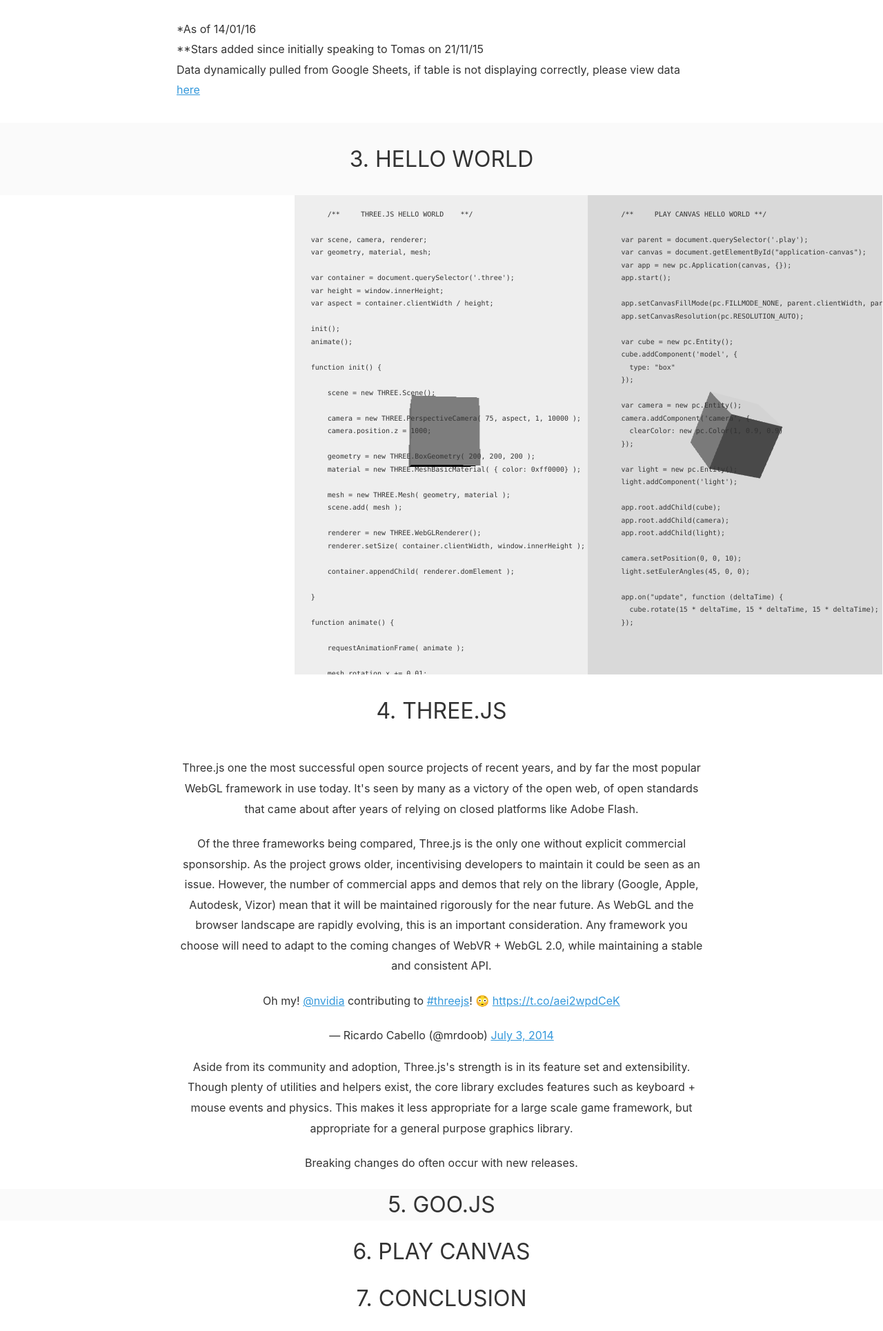
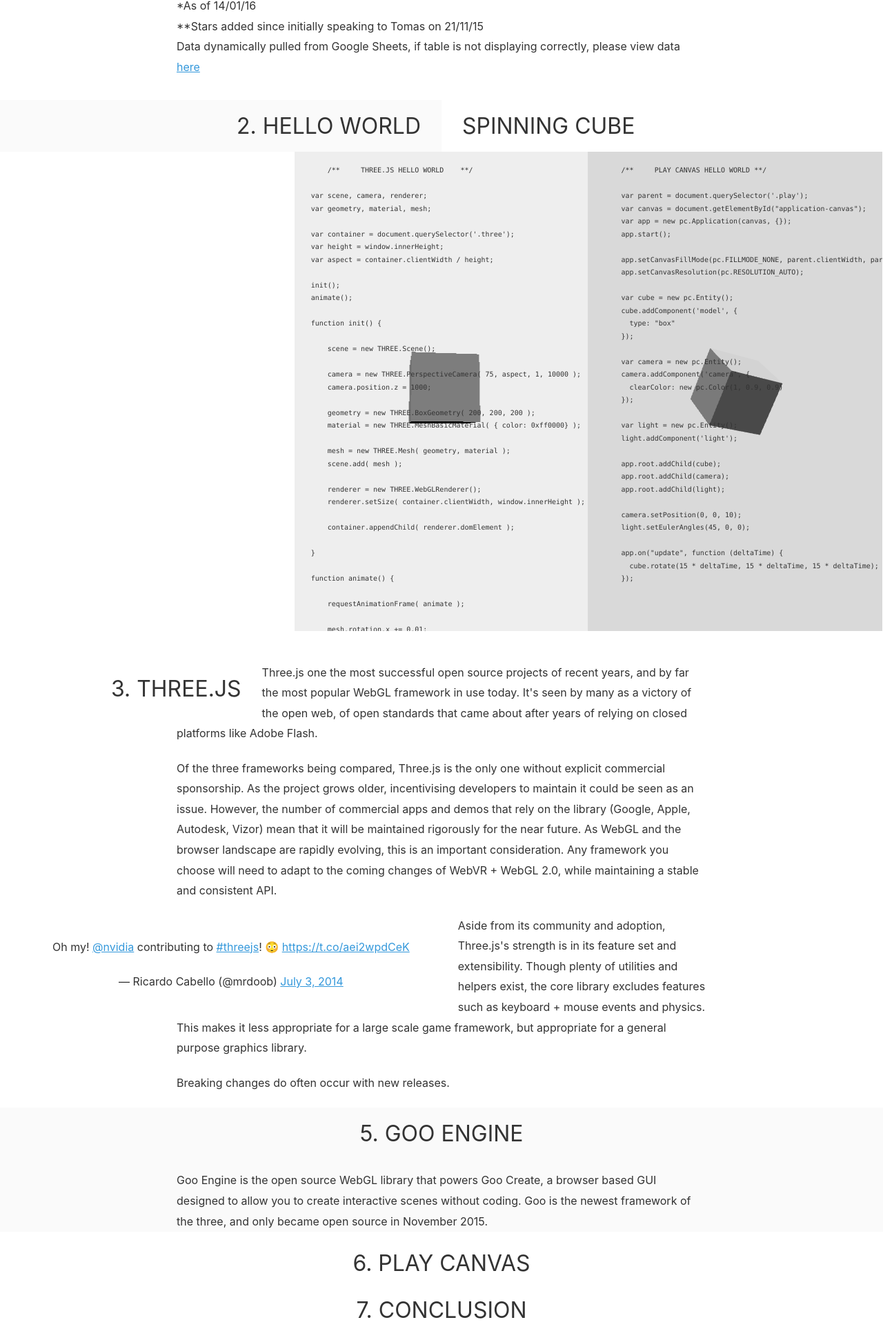
Before and after one commit to bnjm/webgl-framework-comparison, a website: page index.html in a window 1280 px wide. Shown: the part 568-2498 px from the top of the page at 69% size. Drawn offline with Linux system fonts and the light colour scheme; no server answers; a script that the page names is missing.

Commit message:
goo paragraphs

```diff
--- a/index.html
+++ b/index.html
@@ -2,7 +2,7 @@
 <html lang="en">
 <head>
 	<meta charset="UTF-8">
-	<title>Three.js Overview</title>
+	<title>WebGL framework overview</title>
 	<link rel="stylesheet" href="./furtive.css">
 	<style>
 		html, body { max-width: 100vw;}
@@ -33,17 +33,12 @@
 			content:'';
 		}
 		.three { margin-right: -1px;}
-		@media (max-width: 960px), (max-aspect-ratio: 1/1){
-			.m {
-				width: 100%;
-			}
-		}
 
 		pre { margin: 0;}
 		code {
 			position: absolute;
-			height: calc(100% - 105px);
-			width: calc(100%/3);
+			height: calc(100vh - 105px);
+			width: calc(100vw/3);
 			font-size: 10px;
 			overflow-y: hidden;
 		}
@@ -55,6 +50,7 @@
 		td {
 			white-space:pre;
 			vertical-align: text-top;
+			overflow: hidden;
 		}
 		tr {
 			border-bottom: 1px solid rgba(0,0,0,0.2);
@@ -75,8 +71,42 @@
 			overflow:hidden;
 		}
 		.pad {
-			padding: 30px;
+			padding: 15px 30px;
 			margin: 0;
+		}
+		.top {
+			margin-top: 30px;
+		}
+		.left {
+			width: 50%;
+			float: left;
+		}
+		.mv--left {
+			margin-left: -125px;
+		}
+		.mv--left-far {
+			margin-left: -250px;
+		}
+		.mv--right-far {
+			margin-right: -250px;
+		}
+
+		@media (max-width: 960px), (max-aspect-ratio: 1/1){
+			.m {
+				width: 100%;
+			}
+			code {
+				width: 100%;
+			}
+			.mv--left-far, .mv--left, .mv--right-far {
+				display:block;
+				margin:auto;
+				position: relative;
+				float:none;
+			}
+			h3 {
+				margin-top: 30px	;
+			}
 		}
 
 	</style>
@@ -86,13 +116,13 @@
 		<header class="txt--center">
 			<h1>WebGL Framework Comparison</h1>
 		</header>
-		<h3>1. introduction</h3>
+		<h3>1. overview</h3>
 		<p>This is a brief comparison the WebGL frameworks Three.js, Play Canvas and Goo Engine.
+			<br>
 			Frameworks will be compared with respect to their appropriateness for use in a complex 3d Architectural application.
 		</p>
 	</section>
 	<section class="p2 introduction">
-	<h3 class="txt--center" id="z">2. Overview <br></h3>
 	<br>
 		<table class="titles" style="table-layout: fixed">
 			<thead>
@@ -102,7 +132,7 @@
 				<th>Play Canvas</th>
 			</thead>
 		</table>
-		<div class="measure txt--left">
+		<div class="measure">
 			<div><br>*As of 14/01/16</div>
 			<div>**Stars added since initially speaking to Tomas on 21/11/15</div>
 			<div>Data dynamically pulled from Google Sheets, if table is not displaying correctly, please view data <a href="https://docs.google.com/spreadsheets/d/1l0ofIVaT5FjVTpQauAb1FRs2tdyEAMh9IxCgnydm1H4/edit?usp=sharing">here</a>
@@ -110,7 +140,8 @@
 		</div>
 	</section>
 	<section class="full py2">
-		<h3 class="pad txt--center bg--light-gray">3. Hello World</h3>
+		<h3 class="pad left txt--right bg--light-gray">2. Hello World</h3>
+		<h3 class="pad left">Spinning Cube</h3>
 		<section class="goo m">
 			<pre><code class="white">
 	/**	GOO.JS HELLO WORLD	**/
@@ -226,28 +257,34 @@
 			<canvas id="application-canvas"></canvas>
 		</section>
 	</section>
-	<section class="bg--gray txt--center">
-		<h3 class="txt--center pad">4. Three.js</h3>
+	<section class="measure bg--gray txt--center">
+		<h3 class="flt--left pad mv--left">3. Three.js</h3>
 		<div class="measure">
-		<p >Three.js one the most successful open source projects of recent years, and by far the most popular WebGL framework in use today. It's seen by many as a victory of the open web, of open standards that came about after years of relying on closed platforms like Adobe Flash.
+		<p class="txt--left">Three.js one the most successful open source projects of recent years, and by far the most popular WebGL framework in use today. It's seen by many as a victory of the open web, of open standards that came about after years of relying on closed platforms like Adobe Flash.
  		</p>
 		<!-- WEBGL WON -->
- 		<div class="g-post txt--center" data-href="https://plus.google.com/+ricardocabello/posts/JZYnRyBbokQ"></div>
-
- 		<p>Of the three frameworks being compared, Three.js is the only one without explicit commercial sponsorship. As the project grows older, incentivising developers to maintain it could be seen as an issue. However, the number of commercial apps and demos that rely on the library (Google, Apple, Autodesk, Vizor) mean that it will be maintained rigorously for the near future. As WebGL and the browser landscape are rapidly evolving, this is an important consideration. Any framework you choose will need to adapt to the coming changes of WebVR + WebGL 2.0, while maintaining a stable and consistent API.
+		<div class="flt--right mv--right-far pad">
+ 		<div class="g-post" data-href="https://plus.google.com/+ricardocabello/posts/JZYnRyBbokQ"></div>
+ 		</div>
+ 		<p class="txt--left">Of the three frameworks being compared, Three.js is the only one without explicit commercial sponsorship. As the project grows older, incentivising developers to maintain it could be seen as an issue. However, the number of commercial apps and demos that rely on the library (Google, Apple, Autodesk, Vizor) mean that it will be maintained rigorously for the near future. As WebGL and the browser landscape are rapidly evolving, this is an important consideration. Any framework you choose will need to adapt to the coming changes of WebVR + WebGL 2.0, while maintaining a stable and consistent API.
  		</p>
  		 <!-- Twitter Media -->
- 		<div class="txt--center">
+ 		<div class="flt--left mv--left-far pad txt--center">
  			<blockquote class="twitter-tweet tw-align-center " data-cards="hidden" lang="en"><p lang="en" dir="ltr">Oh my! <a href="https://twitter.com/nvidia">@nvidia</a> contributing to <a href="https://twitter.com/hashtag/threejs?src=hash">#threejs</a>! 😳&#10;<a href="https://t.co/aei2wpdCeK">https://t.co/aei2wpdCeK</a></p>&mdash; Ricardo Cabello (@mrdoob) <a href="https://twitter.com/mrdoob/status/484787309879898112">July 3, 2014</a>
  			</blockquote>
  		</div>
- 		 <p>Aside from its community and adoption, Three.js's strength is in its feature set and extensibility. Though plenty of utilities and helpers exist, the core library excludes features such as keyboard + mouse events and physics. This makes it less appropriate for a large scale game framework, but appropriate for a general purpose graphics library.
+ 		 <p class="txt--left">Aside from its community and adoption, Three.js's strength is in its feature set and extensibility. Though plenty of utilities and helpers exist, the core library excludes features such as keyboard + mouse events and physics. This makes it less appropriate for a large scale game framework, but appropriate for a general purpose graphics library.
  		</p>
- 		<p>Breaking changes do often occur with new releases.</p>
+ 		<p class="txt--left">Breaking changes do often occur with new releases.</p>
  		</div>
 	</section>
 	<section class="bg--light-gray">
-		<div class="measure"><h3 class="txt--center">5. Goo.js</h3></div>
+		<div class="measure txt--left"><h3 class="txt--center pad">5. Goo Engine</h3>
+			<p>
+				Goo Engine is the open source WebGL library that powers Goo Create, a browser based GUI designed to allow you to create interactive scenes without coding.
+				Goo is the newest framework of the three, and only became open source in November 2015.
+			</p>
+		</div>
 	</section>
 	<section class="bg--grey"><h3 class="txt--center">6. Play Canvas</h3></section>
 	<section><h3 class="txt--center">7. Conclusion</h3></section>
```
